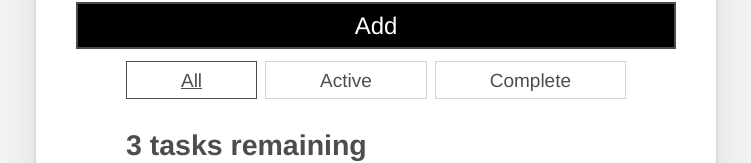
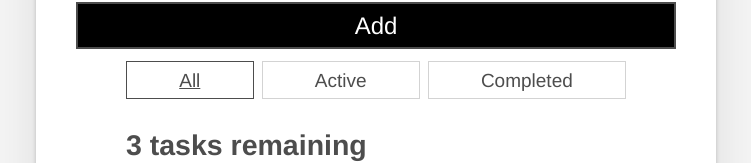
Before and after one commit to dengeist/moz-todo-react, a React (Create React App) app: page / in a window 1280 px wide. Shown: the part 250-413 px from the top of the page, without its empty margins (264-1015 px from the left). Built offline with nearby package versions, Linux system fonts and the light colour scheme.

Commit message:
Complete --> completed

```diff
--- a/src/components/App.js
+++ b/src/components/App.js
@@ -10,7 +10,7 @@ import Todo from "./Todo";
 const FILTER_MAP = {
   All: () => true,
   Active: task => !task.completed,
-  Complete: task => task.completed
+  Completed: task => task.completed
 };
 
 function App(props) {
```
